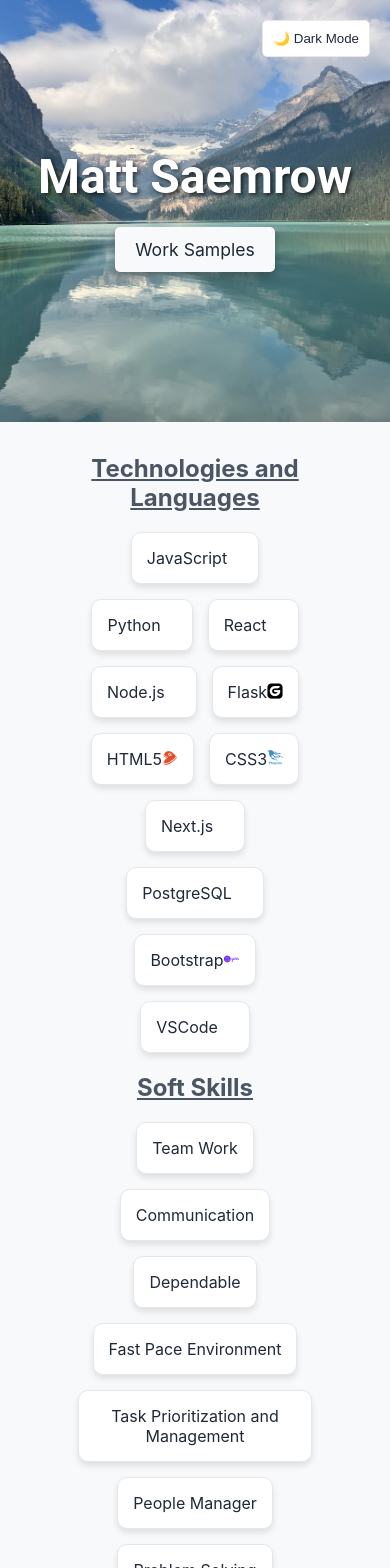
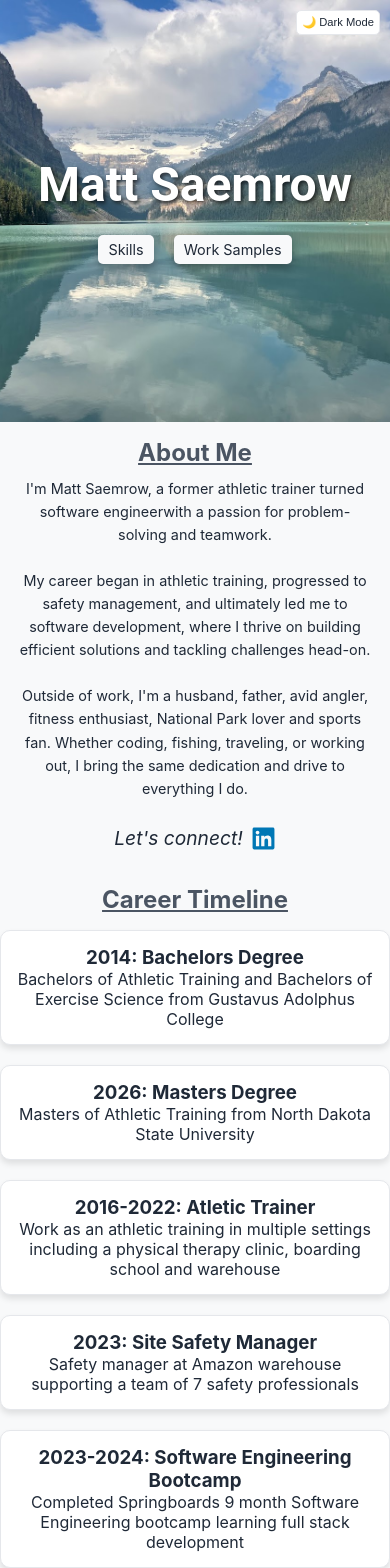
Before and after one commit to msaemrow/mattsaemrow, a Next.js app: page / in a window 390 px wide. Shown: the top 1568 px of the page. Built offline with nearby package versions, Linux system fonts and the light colour scheme.

Commit message:
added a skills page and made the main page have about me and career timeline. updated styling on pages

```diff
--- a/src/app/page.js
+++ b/src/app/page.js
@@ -11,46 +11,46 @@ import { ScrollTrigger } from "gsap/ScrollTrigger";
 // gsap.registerPlugin(ScrollTrigger);
 
 export default function Home() {
-  const skills = [
-    "JavaScript",
-    "Python",
-    "React",
-    "Node.js",
-    "Flask",
-    "HTML5",
-    "CSS3",
-    "Next.js",
-    "PostgreSQL",
-    "Bootstrap",
-    "VSCode",
-  ];
-
-  const softSkills = [
-    "Team Work",
-    "Communication",
-    "Dependable",
-    "Fast Pace Environment",
-    "Task Prioritization and Management",
-    "People Manager",
-    "Problem Solving",
-    "Resourceful",
-  ];
-
   return (
     <div className={styles.container}>
-      <div className={styles.skillsContainer}>
-        <h2 className={styles.title}>Technologies and Languages</h2>
-        <div className={styles.skills}>
-          {skills.map((skill) => (
-            <Skill key={skill} skill={skill} />
-          ))}
-        </div>
-        <h2 className={styles.title}>Soft Skills</h2>
-        <div className={styles.softSkills}>
-          {softSkills.map((skill, index) => (
-            <SoftSkill key={index} skill={skill} />
-          ))}
-        </div>
+      <div className={styles.aboutMeContainer}>
+        <h2 className={styles.title}>About Me</h2>
+        <p className={styles.aboutMeText}>
+          I'm Matt Saemrow, a former athletic trainer turned software
+          engineerwith a passion for problem-solving and teamwork.
+          <br />
+          <br />
+          My career began in athletic training, progressed to safety management,
+          and ultimately led me to software development, where I thrive on
+          building efficient solutions and tackling challenges head-on.
+          <br />
+          <br />
+          Outside of work, I'm a husband, father, avid angler, fitness
+          enthusiast, National Park lover and sports fan. Whether coding,
+          fishing, traveling, or working out, I bring the same dedication and
+          drive to everything I do.
+          <br />
+          <br />
+          <span className={styles.letsConnect}>
+            <em>Let's connect! </em>
+            <a
+              href="https://www.linkedin.com/in/mattsaemrow/"
+              target="_blank"
+              rel="noopener noreferrer"
+              className={styles.link}
+            >
+              <svg
+                xmlns="http://www.w3.org/2000/svg"
+                viewBox="0 0 448 512"
+                width="25"
+                height="25"
+                fill="#0077B5"
+              >
+                <path d="M416 32H31.9C14.3 32 0 46.5 0 64.3v383.4C0 465.5 14.3 480 31.9 480H416c17.6 0 32-14.5 32-32.3V64.3c0-17.8-14.4-32.3-32-32.3zM135.4 416H69V202.2h66.5V416zm-33.2-243c-21.3 0-38.5-17.3-38.5-38.5S80.9 96 102.2 96c21.2 0 38.5 17.3 38.5 38.5 0 21.3-17.2 38.5-38.5 38.5zm282.1 243h-66.4V312c0-24.8-.5-56.7-34.5-56.7-34.6 0-39.9 27-39.9 54.9V416h-66.4V202.2h63.7v29.2h.9c8.9-16.8 30.6-34.5 62.9-34.5 67.2 0 79.7 44.3 79.7 101.9V416z" />
+              </svg>
+            </a>
+          </span>
+        </p>
       </div>
       <div className={styles.timelineContainer}>
         <h2 className={styles.title}> Career Timeline</h2>
--- a/src/app/page.module.css
+++ b/src/app/page.module.css
@@ -6,12 +6,8 @@
   background: var(--bg-color);
 }
 
-.skillsContainer {
-  display: flex;
-  flex-direction: column;
-  align-items: center;
-  gap: 20px;
-  padding: 2rem;
+.aboutMeContainer {
+  padding: 1rem 4rem;
 }
 
 .title {
@@ -21,13 +17,24 @@
   color: var(--accent-color);
 }
 
-.skills,
-.softSkills {
+.aboutMeText {
+  margin-top: 10px;
+  text-align: center;
+  font-size: 1.2rem;
+  line-height: 1.6;
+  max-width: 800px;
+}
+.letsConnect {
   display: flex;
+  align-items: center;
   justify-content: center;
-  flex-wrap: wrap;
-  gap: 15px;
-  max-width: 60vw;
+  gap: 8px;
+  font-size: 1.2rem;
+}
+
+.link {
+  display: flex;
+  align-items: center;
 }
 
 .timelineContainer {
@@ -48,4 +55,12 @@
   .title {
     font-size: 1.5rem;
   }
+
+  .aboutMeContainer {
+    padding: 1rem 1rem;
+  }
+
+  .aboutMeText {
+    font-size: 0.9rem;
+  }
 }
--- /dev/null
+++ b/src/app/skills/Skills.module.css
@@ -0,0 +1,23 @@
+.skillsContainer {
+  display: flex;
+  flex-direction: column;
+  align-items: center;
+  gap: 20px;
+  padding: 2rem;
+}
+
+.title {
+  text-align: center;
+  font-size: 2rem;
+  text-decoration: underline;
+  color: var(--accent-color);
+}
+
+.skills,
+.softSkills {
+  display: flex;
+  justify-content: center;
+  flex-wrap: wrap;
+  gap: 15px;
+  max-width: 60vw;
+}
--- a/src/components/Footer.module.css
+++ b/src/components/Footer.module.css
@@ -36,6 +36,7 @@
 }
 
 .techStack {
+  text-align: center;
   color: var(--footer-text-color);
 }
 
--- a/src/components/Header.js
+++ b/src/components/Header.js
@@ -12,7 +12,6 @@ export default function Header() {
   }, [theme]);
 
   const currentPath = usePathname();
-  console.log("CurrentPath", currentPath);
   return (
     <div className={styles.container}>
       <button
@@ -26,11 +25,26 @@ export default function Header() {
         {currentPath === "/samples" ? (
           <>
             <Link className={styles.link} href="/">
-              Home
+              About Me
+            </Link>
+            <Link className={styles.link} href="/skills">
+              Skills
             </Link>
           </>
         ) : currentPath === "/" ? (
           <>
+            <Link className={styles.link} href="/skills">
+              Skills
+            </Link>
+            <Link className={styles.link} href="/samples">
+              Work Samples
+            </Link>
+          </>
+        ) : currentPath === "/skills" ? (
+          <>
+            <Link className={styles.link} href="/">
+              About Me
+            </Link>
             <Link className={styles.link} href="/samples">
               Work Samples
             </Link>
--- a/src/components/Header.module.css
+++ b/src/components/Header.module.css
@@ -15,15 +15,16 @@
 }
 
 .themeButton {
-  padding: 10px;
+  padding: 8px;
   background-color: var(--card-bg);
   color: var(--text-color);
   border: 1px solid var(--border-color);
   cursor: pointer;
   border-radius: 5px;
   position: absolute;
-  right: 20px;
-  top: 20px;
+  right: 15px;
+  top: 15px;
+  font-size: 0.8rem;
 }
 
 .headerTitle {
@@ -78,6 +79,25 @@
   .headerTitle {
     font-size: 4rem;
   }
+
+  .link {
+    padding: 6px 10px;
+    font-size: 0.9rem;
+    justify-self: center;
+    align-self: center;
+    text-align: center;
+    background-color: var(--bg-color);
+    color: var(--color);
+    text-decoration: none;
+    border-radius: 5px;
+  }
+
+  .themeButton {
+    padding: 5px;
+    right: 10px;
+    top: 10px;
+    font-size: 0.7rem;
+  }
 }
 
 @media (max-width: 400px) {
```
Also changed, not shown: src/app/skills/page.js (added, +46 -0 lines).
